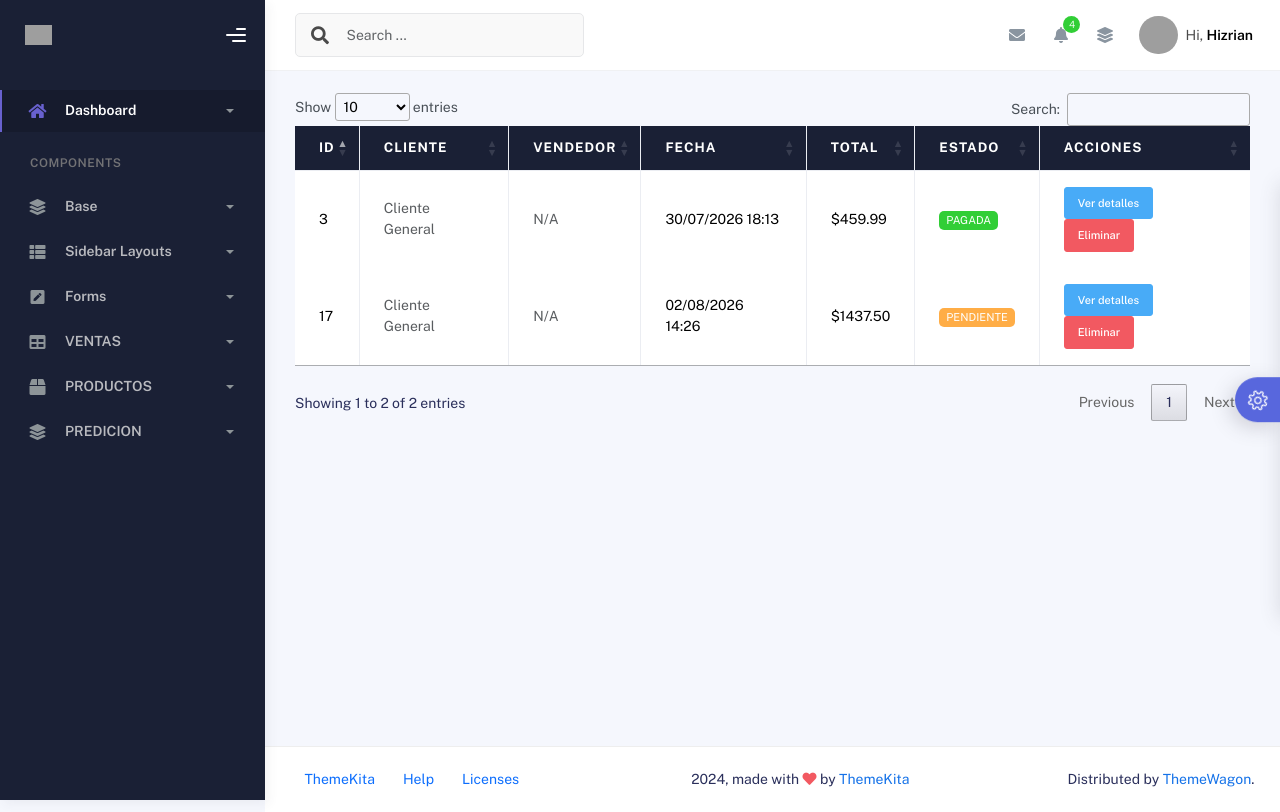
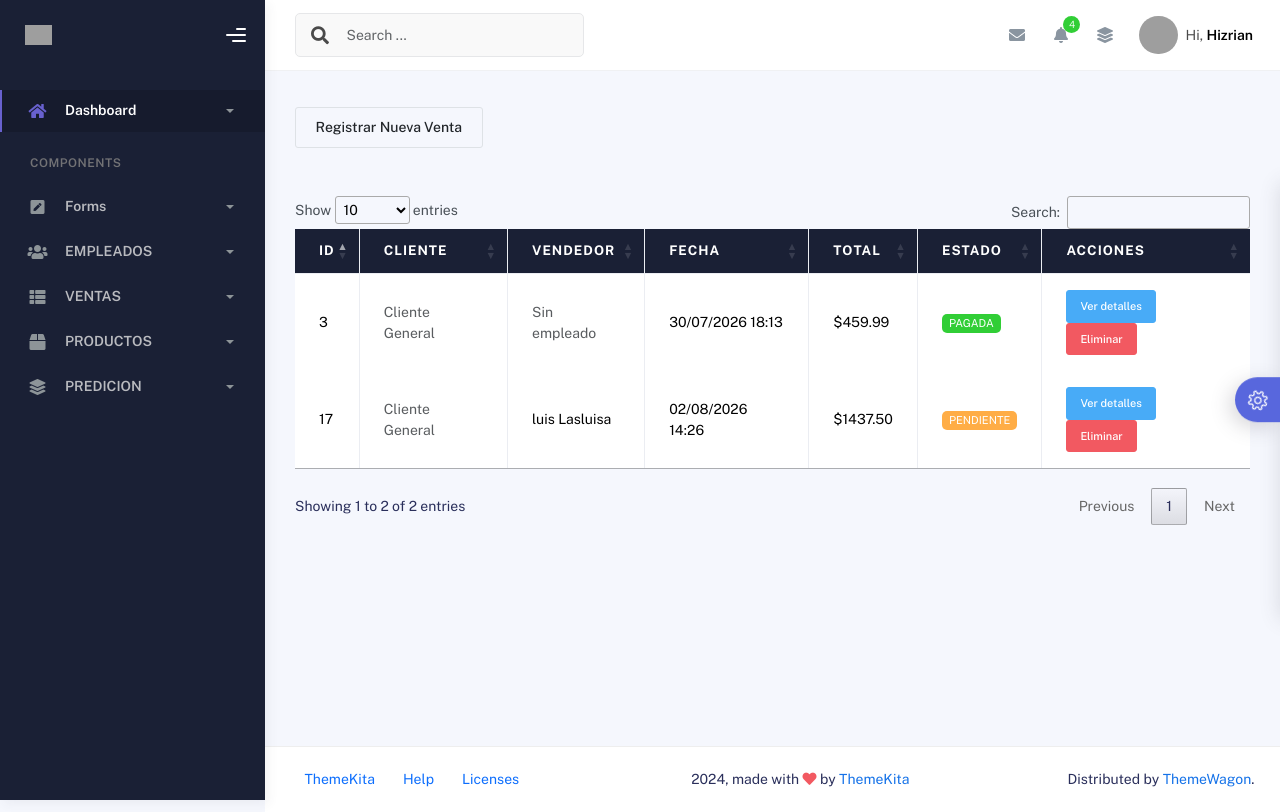
Before and after one commit to KodderCraft/Ferreter-a---logica-de-Negocio, a Django app: page / in a window 1280 px wide. Run offline with Django 5.2, Linux system fonts and the light colour scheme; data comes from the database, SQL or seed files in the repository; both versions use the stored data as it was after the commit; some libraries are stand-ins or nearby versions; grey boxes are pictures that could not be loaded.

Commit message:
union de los 3 partes

```diff
--- a/productos/models.py
+++ b/productos/models.py
@@ -9,11 +9,6 @@ class Producto(models.Model):
     ventas_producto = models.IntegerField(default=0)
     fecha_producto = models.DateTimeField(blank=True, null=True)
     activo = models.BooleanField(default=True)
-    # Distinto de 'activo': 'activo' controla si se puede vender: 'oculto'
-    # controla si aparece en el listado del CRUD. Un producto desactivado
-    # se puede "Eliminar" desde la lista, lo que solo pone oculto=True
-    # (nunca se borra la fila de la base de datos, para no perder su
-    # historial de ventas via el CASCADE de DetalleVenta.producto).
     oculto = models.BooleanField(default=False)
 
     def __str__(self):
--- a/ventas/templates/private/header.html
+++ b/ventas/templates/private/header.html
@@ -103,50 +103,8 @@
                 </span>
                 <h4 class="text-section">Components</h4>
               </li>
-              <li class="nav-item">
-                <a data-bs-toggle="collapse" href="#base">
-                  <i class="fas fa-layer-group"></i>
-                  <p>Base</p>
-                  <span class="caret"></span>
-                </a>
-                <div class="collapse" id="base">
-                  <ul class="nav nav-collapse">
 
 
-                    <li>
-                      <a href="components/simple-line-icons.html">
-                        <span class="sub-item">Simple Line Icons</span>
-                      </a>
-                    </li>
-                    <li>
-                      <a href="components/typography.html">
-                        <span class="sub-item">Typography</span>
-                      </a>
-                    </li>
-                  </ul>
-                </div>
-              </li>
-              <li class="nav-item">
-                <a data-bs-toggle="collapse" href="#sidebarLayouts">
-                  <i class="fas fa-th-list"></i>
-                  <p>Sidebar Layouts</p>
-                  <span class="caret"></span>
-                </a>
-                <div class="collapse" id="sidebarLayouts">
-                  <ul class="nav nav-collapse">
-                    <li>
-                      <a href="sidebar-style-2.html">
-                        <span class="sub-item">Sidebar Style 2</span>
-                      </a>
-                    </li>
-                    <li>
-                      <a href="icon-menu.html">
-                        <span class="sub-item">Icon Menu</span>
-                      </a>
-                    </li>
-                  </ul>
-                </div>
-              </li>
               <li class="nav-item">
                 <a data-bs-toggle="collapse" href="#forms">
                   <i class="fas fa-pen-square"></i>
@@ -164,8 +122,29 @@
                 </div>
               </li>
               <li class="nav-item">
-                <a data-bs-toggle="collapse" href="#tables">
-                  <i class="fas fa-table"></i>
+                <a data-bs-toggle="collapse" href="#empleadosMenu" class="collapsed">
+                  <i class="fas fa-users"></i>
+                  <p>EMPLEADOS</p>
+                  <span class="caret"></span>
+                </a>
+                <div class="collapse" id="empleadosMenu">
+                  <ul class="nav nav-collapse">
+                    <li>
+                      <a href="{% url 'empleados_index' %}">
+                        <span class="sub-item">LISTAR EMPLEADOS</span>
+                      </a>
+                    </li>
+                    <li>
+                      <a href="{% url 'crear_empleado' %}">
+                        <span class="sub-item">NUEVO EMPLEADO</span>
+                      </a>
+                    </li>
+                  </ul>
+                </div>
+              </li>
+              <li class="nav-item">
+                <a data-bs-toggle="collapse" href="#tables" class="collapsed">
+                  <i class="fas fa-th-list"></i>
                   <p>VENTAS</p>
                   <span class="caret"></span>
                 </a>
@@ -173,12 +152,12 @@
                   <ul class="nav nav-collapse">
                     <li>
                       <a href="{% url 'ventas_index' %}">
-                        <span class="sub-item">VENTAS</span>
+                        <span class="sub-item">LISTAR VENTAS</span>
                       </a>
                     </li>
-                     <li>
+                    <li>
                       <a href="{% url 'registrar_venta' %}">
-                        <span class="sub-item">REGISTRAR VENTAS</span>
+                        <span class="sub-item">REGISTRAR VENTA</span>
                       </a>
                     </li>
                     <li>
@@ -199,7 +178,7 @@
                   <ul class="nav nav-collapse">
                     <li>
                       <a href="{% url 'productos_index' %}">
-                        <span class="sub-item">PRODUCTOS</span>
+                        <span class="sub-item">LISTAR PRODUCTOS</span>
                       </a>
                     </li>
                     <li>
--- a/ventas/templates/ventas/registrar_venta.html
+++ b/ventas/templates/ventas/registrar_venta.html
@@ -25,8 +25,8 @@
                 <select name="empleado_id" id="empleado" class="form-control">
                     <option value="">Seleccione un vendedor</option>
                     {% for e in empleados %}
-                    <option value="{{ e.id }}">
-                        {{ e.nombre }} {{ e.apellido }}
+                    <option value="{{ e.id_empleado }}">
+                       {{ e.nombre_empleado }} {{ e.apellido_empleado }}
                     </option>
                     {% endfor %}
                 </select>
--- a/ventas/templates/ventas/ventas_index.html
+++ b/ventas/templates/ventas/ventas_index.html
@@ -2,6 +2,11 @@
 {% include 'private/header.html' %}
 
 <div class="container">
+
+    <div class="page-inner">
+
+        <a href="{% url 'registrar_venta' %}" class="btn border mt-3">Registrar Nueva Venta</a>
+    </div>
     <div class="page-inner">
 
 
@@ -34,9 +39,9 @@
             <!-- Vendedor / Empleado -->
             <td>
                 {% if venta.empleado %}
-                    {{ venta.empleado.nombre }} {{ venta.empleado.apellido }}
+                    {{ venta.empleado.nombre_empleado }} {{ venta.empleado.apellido_empleado }}
                 {% else %}
-                    <span class="text-muted">N/A</span>
+                    <span class="text-muted">Sin empleado</span>
                 {% endif %}
             </td>
 
@@ -61,6 +66,7 @@
     </tbody>
 </table>
     </div>
+
 </div>
 
 
--- a/ventas/views.py
+++ b/ventas/views.py
@@ -10,7 +10,7 @@ from .models import Venta, DetalleVenta
 from .forms import CSVForm
 
 # from clientes.models import Cliente
-# from empleados.models import Empleado
+from empleados.models import Empleado
 
 
 def ventas_index(request):
@@ -30,35 +30,44 @@ def cambiar_estado_venta(request, id):
 def registrar_venta(request):
 
     productos = Producto.objects.filter(activo=True)
+    empleados_disponibles = Empleado.objects.filter(activo=True).order_by("id_empleado")
 
     if request.method == "POST":
         producto_id = request.POST.get("producto_id")
         cantidad_str = request.POST.get("cantidad", 0)
-        # clientes = Cliente.objects.all()      # Cargar lista de clientes
-        # empleados = Empleado.objects.all()
+        empleado_id = request.POST.get("empleado_id")
 
         try:
             cantidad = int(cantidad_str)
         except (ValueError, TypeError):
             cantidad = 0
 
-        # 1. Validar selección de producto
         try:
             producto = Producto.objects.get(id=producto_id)
         except Producto.DoesNotExist:
             messages.error(request, "El producto seleccionado no existe.")
             return redirect("registrar_venta")
 
-        # 2. Validar cantidad introducida
+        empleado = None
+        if empleado_id:
+            try:
+                empleado = Empleado.objects.get(id_empleado=empleado_id)
+            except Empleado.DoesNotExist:
+                messages.error(request, "El empleado seleccionado no existe.")
+                return render(
+                    request,
+                    "ventas/registrar_venta.html",
+                    {"productos": productos, "empleados": empleados_disponibles},
+                )
+
         if cantidad <= 0:
             messages.error(request, "Por favor, ingrese una cantidad válida mayor a 0.")
             return render(
                 request,
                 "ventas/registrar_venta.html",
-                {"productos": productos},
+                {"productos": productos, "empleados": empleados_disponibles},
             )
 
-        # 3. Validar disponibilidad en inventario
         if producto.stock_producto < cantidad:
             messages.error(
                 request,
@@ -67,27 +76,22 @@ def registrar_venta(request):
             return render(
                 request,
                 "ventas/registrar_venta.html",
-                {"productos": productos},
+                {"productos": productos, "empleados": empleados_disponibles},
             )
 
         try:
             with transaction.atomic():
-                # Crear la Venta (el total se calculará al guardar el detalle)
                 estado = request.POST.get("estado_venta", "PAGADA")
-                venta = Venta.objects.create(total_venta=0.00,estado_venta=estado,
-                                            #  cliente=cliente_obj,
-                                            # empleado=empleado_obj
-                                            )
+                venta = Venta.objects.create(
+                    total_venta=0.00,
+                    estado_venta=estado,
+                    empleado=empleado,
+                )
 
-                # Crear el DetalleVenta:
-                # El método save() del modelo se encargará automáticamente de:
-                # - Asignar precio_unitario, subtotal e IVA
-                # - Descontar el stock_producto y sumar a ventas_producto
-                # - Actualizar el total_venta en la cabecera Venta
                 DetalleVenta.objects.create(
                     venta=venta,
                     producto=producto,
-                    cantidad=cantidad
+                    cantidad=cantidad,
                 )
 
             messages.success(request, f"¡Venta #{venta.id} registrada exitosamente!")
@@ -100,14 +104,13 @@ def registrar_venta(request):
             return render(
                 request,
                 "ventas/registrar_venta.html",
-                {"productos": productos
-                #  ,"clientes": clientes,
-                # "empleados": empleados
-                },
+                {"productos": productos, "empleados": empleados_disponibles},
             )
 
     return render(
-        request, "ventas/registrar_venta.html", {"productos": productos}
+        request,
+        "ventas/registrar_venta.html",
+        {"productos": productos, "empleados": empleados_disponibles},
     )
 
 
@@ -162,204 +165,31 @@ def importar_ventas(request):
 
                 with transaction.atomic():
                     for _, fila in df.iterrows():
-                        # Obtener producto por ID o Nombre desde la fila del CSV
                         producto = Producto.objects.get(id=int(fila['producto_id']))
                         cantidad = int(fila['cantidad'])
+                        empleado_id = int(fila.get('empleado_id', 0))
+
+                        empleado = None
+                        if empleado_id:
+                            empleado = Empleado.objects.get(id_empleado=empleado_id)
 
                         if producto.stock_producto >= cantidad:
-                            venta = Venta.objects.create(total_venta=0.00)
+                            venta = Venta.objects.create(
+                                total_venta=0.00,
+                                estado_venta=str(fila.get('estado_venta', 'PAGADA')).upper(),
+                                empleado=empleado,
+                            )
                             DetalleVenta.objects.create(
                                 venta=venta,
                                 producto=producto,
-                                cantidad=cantidad
+                                cantidad=cantidad,
                             )
 
                 messages.success(request, 'Ventas importadas exitosamente desde CSV')
-                return redirect('listar_ventas')
+                return redirect('ventas_index')
             except Exception as e:
                 messages.error(request, f'Error al procesar el archivo CSV: {str(e)}')
         else:
             messages.error(request, 'Error al cargar el archivo')
 
     return render(request, 'ventas/importar_ventas.html', {'formulario': formulario})
-
-# from django.shortcuts import render , redirect
-# from decimal import Decimal
-# from django.contrib import messages
-# from django.db import transaction
-# # from productos.models import Producto
-# from ventas.models import DetalleVenta, Venta
-# from .forms import CSVForm
-# from pandas import read_csv
-# import pandas as pd
-
-# # Create your views here.
-# def ventas_index(request):
-#     ventas = Venta.objects.all().order_by("-fecha_venta")
-#     return render(request, 'ventas/ventas_index.html' , {"ventas": ventas})
-
-# def importar_ventas(request):
-
-#     formulario = CSVForm
-#     # if request.method == 'POST':
-#     #     formulario = CSVForm(request.POST, request.FILES)
-#     #     if formulario.is_valid():
-#     #         archivo = request.FILES['archivo']
-#     #         df = pd.read_csv(archivo)
-#     #         for _, fila in df.iterrows():
-#     #             Venta.objects.create_user(
-#     #                 # faltaData
-#     #             )
-#     #         messages.success(request, 'Usuarios Agregados')
-#     #         return redirect('usuarios_index')
-#     #     else:
-#     #         messages.error(request , 'Error al cargar datos ')
-
-#     return render(request , 'ventas/importar_ventas.html' , {'formulario':formulario})
-
-
-
-
-# def registrar_venta(request):
-#     return render(request, 'ventas/registrar_venta.html')
-
-
-
-# def index_ventas(request):
-#     """Muestra la vista principal del módulo de ventas."""
-#     ventas = Venta.objects.all().order_by("-fecha_venta")
-#     return render(request, "ventas/index_ventas.html", {"ventas": ventas})
-
-
-# def registrar_venta(request):
-#     productos = Producto.objects.filter(activo=True)
-
-#     if request.method == "POST":
-#         producto_id = request.POST.get("producto_id")
-#         cantidad_str = request.POST.get("cantidad", 0)
-
-#         try:
-#             cantidad = int(cantidad_str)
-#         except (ValueError, TypeError):
-#             cantidad = 0
-
-#         # Validar selección de producto
-#         try:
-#             producto = Producto.objects.get(id=producto_id)
-#         except Producto.DoesNotExist:
-#             messages.error(request, "El producto seleccionado no existe.")
-#             return redirect("registrar_venta")
-
-#         # Validar cantidad introducida
-#         if cantidad <= 0:
-#             messages.error(request, "Por favor, ingrese una cantidad válida mayor a 0.")
-#             return render(
-#                 request,
-#                 "ventas/registrar_ventas.html",
-#                 {"productos": productos},
-#             )
-
-#         # Validar disponiblidad en inventario
-#         if producto.stock_producto < cantidad:
-#             messages.error(
-#                 request,
-#                 f"Stock insuficiente para '{producto.nombre_producto}'. Solo quedan {producto.stock_producto} unidades.",
-#             )
-#             return render(
-#                 request,
-#                 "ventas/registrar_ventas.html",
-#                 {"productos": productos},
-#             )
-
-#         try:
-#             with transaction.atomic():
-#                 # 1. Descontar stock e incrementar contador de ventas
-#                 producto.stock_producto -= cantidad
-#                 producto.ventas_producto += cantidad
-#                 producto.save()
-
-#                 # 2. Calcular valores de la transacción
-#                 precio_u = producto.precio_producto
-#                 subtotal = precio_u * Decimal(cantidad)
-#                 iva = subtotal * Decimal("0.15")  # Tasa del 15% de IVA
-#                 total = subtotal + iva
-
-#                 # 3. Crear cabecera de la venta
-#                 venta = Venta.objects.create(total_venta=total)
-
-#                 # 4. Crear detalle individual
-#                 DetalleVenta.objects.create(
-#                     venta=venta,
-#                     producto=producto,
-#                     cantidad=cantidad,
-#                     precio_unitario=precio_u,
-#                     subtotal=subtotal,
-#                     iva=iva,
-#                 )
-
-#             # Notificación de éxito para SweetAlert2
-#             messages.success(request, f"¡Venta #{venta.id} registrada exitosamente!")
-#             return redirect("listar_ventas")
-
-#         except Exception as e:
-#             messages.error(
-#                 request, f"Ocurrió un error inesperado al procesar la venta: {str(e)}"
-#             )
-#             return render(
-#                 request,
-#                 "ventas/registrar_ventas.html",
-#                 {"productos": productos},
-#             )
-
-#     return render(
-#         request, "ventas/registrar_ventas.html", {"productos": productos}
-#     )
-
-
-# def listar_ventas(request):
-#     ventas = Venta.objects.all().order_by("-fecha_venta")
-#     return render(
-#         request,
-#         "ventas/listar_ventas.html",
-#         {"ventas": ventas},
-#     )
-
-
-# def detalle_venta(request, id):
-#     venta = get_object_or_404(Venta, id=id)
-#     return render(
-#         request,
-#         "ventas/detalles.html",
-#         {
-#             "venta": venta,
-#             "detalles": venta.detalles.all(),
-#         },
-#     )
-
-
-# def eliminar_venta(request, id):
-
-#     venta = get_object_or_404(Venta, id=id)
-
-#     try:
-#         with transaction.atomic():
-#             # Restaurar el stock de los productos involucrados
-#             for detalle in venta.detalles.all():
-#                 producto = detalle.producto
-#                 producto.stock_producto += detalle.cantidad
-#                 producto.ventas_producto = max(0, producto.ventas_producto - detalle.cantidad)
-#                 producto.save()
-
-#             # Eliminar la venta y sus detalles asociados
-#             venta.delete()
-
-#         # Alerta de éxito al eliminar
-#         messages.success(
-#             request, f"La venta #{id} fue eliminada y el stock ha sido devuelto al inventario."
-#         )
-#     except Exception as e:
-#         messages.error(
-#             request, f"No se pudo eliminar la venta #{id}: {str(e)}"
-#         )
-
-#     return redirect("listar_ventas")
```
Also changed, not shown: empleados/templates/empleados/formulario.html (+11 -9 lines), empleados/templates/empleados/index.html (+17 -21 lines), ventas/models.py (+7 -76 lines), ventas/templates/ventas/detalle_venta.html (+6 -2 lines), ventas/tests.py (+37 -1 lines), db.sqlite3, ventas/migrations/0002_venta_empleado_alter_venta_estado_venta.py (added).
